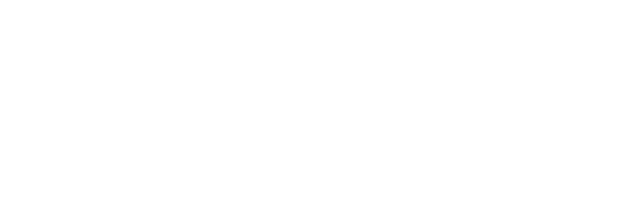
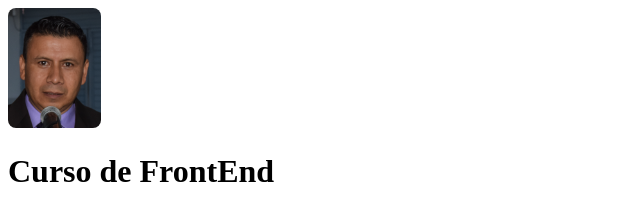
Before and after one commit to carzeny/cursoProgWeb, a plain HTML site: page index.html in a window 1280 px wide. Shown: the whole page, without its empty margins (0-640 px from the left). Drawn offline with Linux system fonts and the light colour scheme.

Commit message:
ya esta el header y articule en html

```diff
--- a/css/index.css
+++ b/css/index.css
@@ -0,0 +1,3 @@
+img{
+border-radius: 8px;
+}
--- a/index.html
+++ b/index.html
@@ -7,9 +7,27 @@
     <title>Curso FrontEnd</title>
     <link rel="stylesheet" href="./css/index.css">
     <script src="./js/index.js"-></script>
-
 </head>
 <body>
+    <header>
+        <div>
+
+            <img src="./recursos/charly.png" alt="180", height="120" srcset="">
+        </div>
+        <div>
+            <h1>Curso de FrontEnd</h1>
+        </div>
+
+
+
+    </header>
+    <article>
+
+    </article>
+    <footer>
+
+    </footer>
+
 
 </body>
 </html>
```
